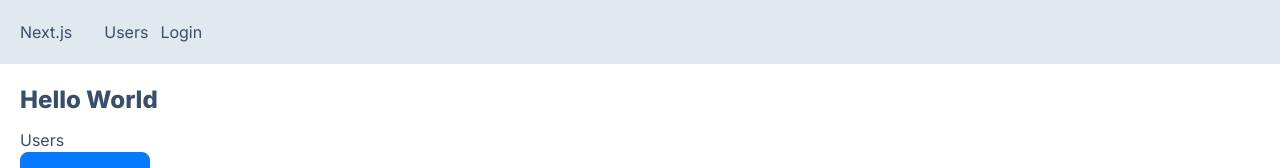
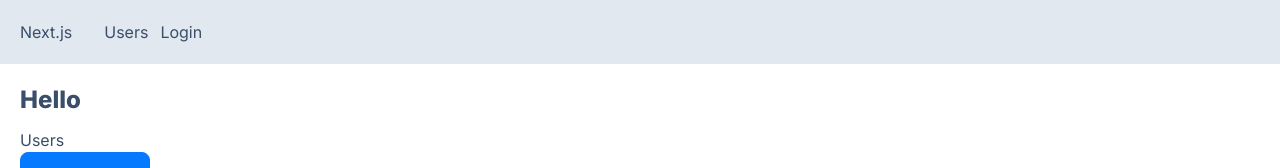
Before and after one commit to Eduu2004/next-app, a Next.js app: page / in a window 1280 px wide. Shown: the top 168 px of the page. Built offline with nearby package versions, Linux system fonts and the light colour scheme; no server answers.

Commit message:
accesing sesionon the server

```diff
--- a/app/api/auth/[...nextauth]/route.ts
+++ b/app/api/auth/[...nextauth]/route.ts
@@ -1,14 +1,15 @@
 import NextAuth from "next-auth"
 import GoogleProvider from "next-auth/providers/google";
 
-
-const handler = NextAuth({
+export const authOptions = {
     providers: [
         GoogleProvider({
             clientId: process.env.GOOGLE_CLIENT_ID!,
             clientSecret: process.env.GOOGLE_CLIENT_SECRET!
         })
     ]
-})
+
+}
+const handler = NextAuth(authOptions)
 
 export { handler as GET, handler as POST }
--- a/app/page.tsx
+++ b/app/page.tsx
@@ -1,10 +1,14 @@
 import Link from "next/link";
 import ProductCard from "./components/ProductCard";
+import { getServerSession } from "next-auth";
+import { authOptions } from "./api/auth/[...nextauth]/route";
 
-export default function Home() {
+export default async function Home() {
+  const session = await getServerSession(authOptions);
+
   return (
     <main>
-      <h1>Hello World</h1>
+      <h1>Hello { session && <span>{session.user!.name}</span>}</h1>
       <Link href="/users">Users</Link>
       <ProductCard />
     </main>
```
